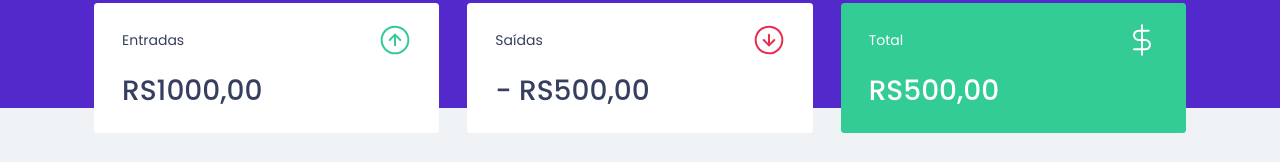
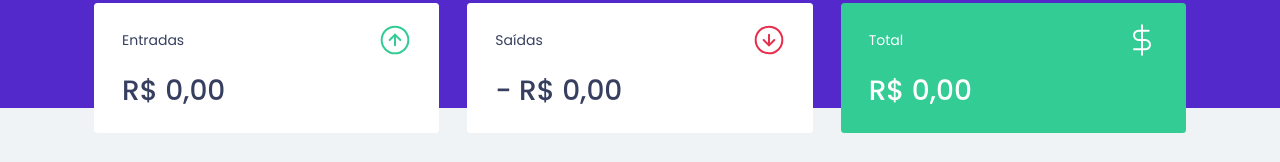
Before and after one commit to joaoMarinho94/dtmoney, a React (Create React App) app: page / in a window 1280 px wide. Shown: the part 130-292 px from the top of the page. Built offline with nearby package versions, Linux system fonts and the light colour scheme; no server answers; what miragejs would draw is missing.

Commit message:
feat: add calculation summary

```diff
--- a/src/components/Summary/index.tsx
+++ b/src/components/Summary/index.tsx
@@ -9,7 +9,24 @@
 
 export const Summary: React.FC = () => {
   const { transactions } = useContext(TransactionsContext);
-  console.log("transactions: ", transactions);
+
+  const summary = transactions.reduce(
+    (acc, transaction) => {
+      if (transaction.type === "deposit") {
+        acc.deposits += transaction.amount;
+        acc.total += transaction.amount;
+      } else {
+        acc.withdrawns += transaction.amount;
+        acc.total -= transaction.amount;
+      }
+      return acc;
+    },
+    {
+      deposits: 0,
+      withdrawns: 0,
+      total: 0,
+    }
+  );
 
   return (
     <Container>
@@ -18,21 +35,37 @@
           <p>Entradas</p>
           <img src={incomeImg} alt="Entradas" />
         </header>
-        <strong>RS1000,00</strong>
+        <strong>
+          {new Intl.NumberFormat("pt-BR", {
+            style: "currency",
+            currency: "BRL",
+          }).format(summary.deposits)}
+        </strong>
       </div>
       <div>
         <header>
           <p>Saídas</p>
           <img src={outcomeImg} alt="Saídas" />
         </header>
-        <strong>- RS500,00</strong>
+        <strong>
+          -{" "}
+          {new Intl.NumberFormat("pt-BR", {
+            style: "currency",
+            currency: "BRL",
+          }).format(summary.withdrawns)}
+        </strong>
       </div>
       <div className="highlight-background">
         <header>
           <p>Total</p>
           <img src={totalImg} alt="Total" />
         </header>
-        <strong>RS500,00</strong>
+        <strong>
+          {new Intl.NumberFormat("pt-BR", {
+            style: "currency",
+            currency: "BRL",
+          }).format(summary.total)}
+        </strong>
       </div>
     </Container>
   );
```
